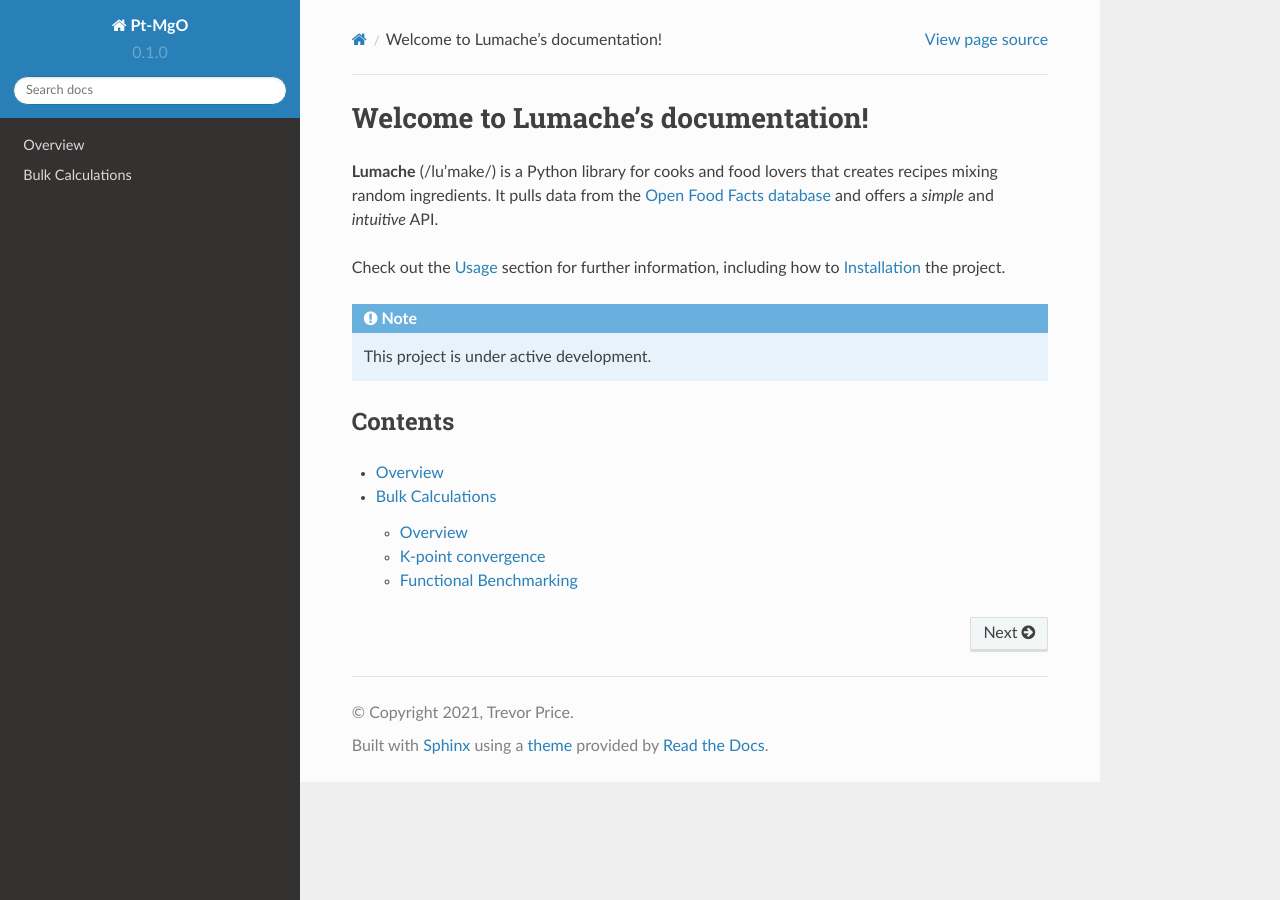
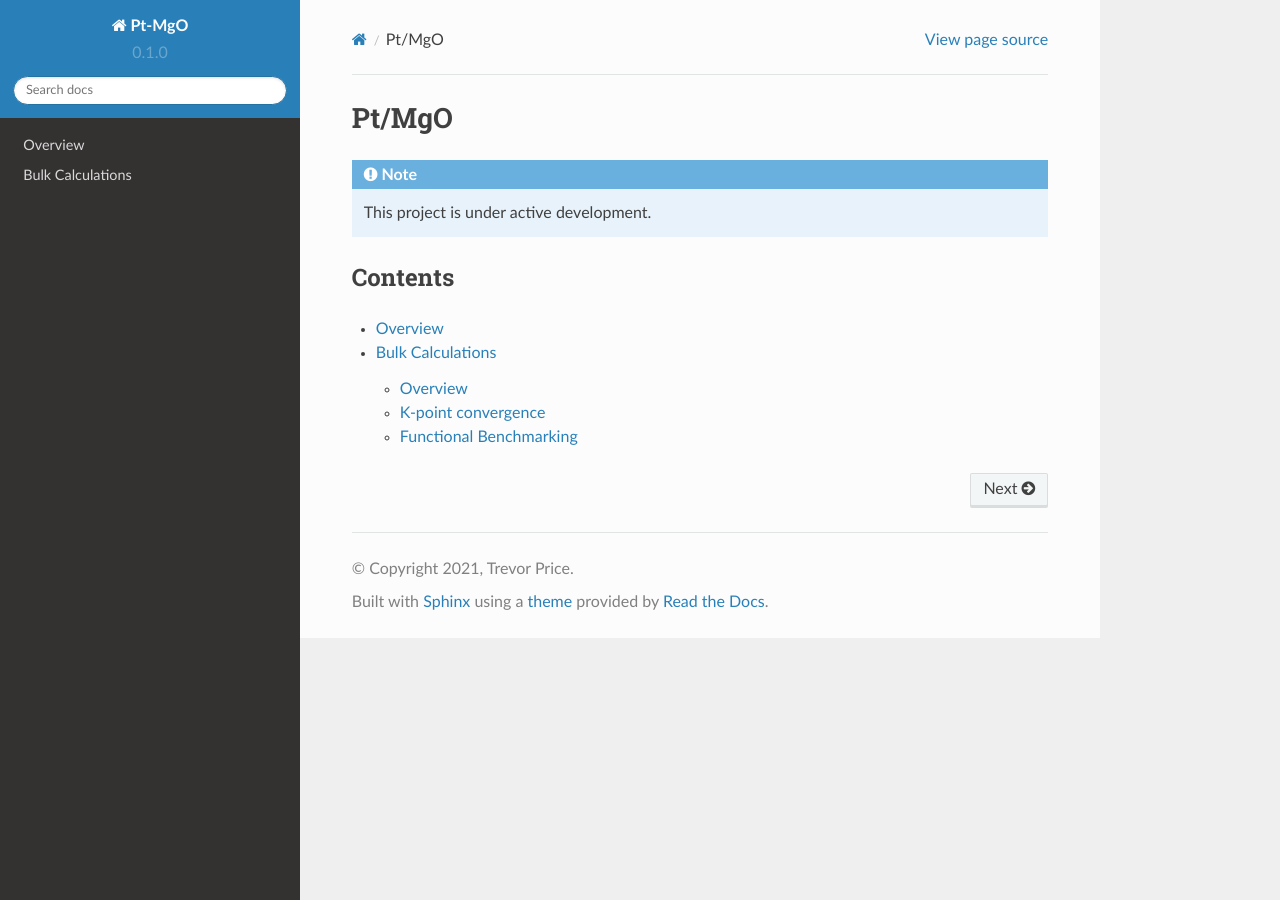
Before and after one commit to tdprice-858/Pt-MgO, a Sphinx documentation site: the page built from docs/source/index.rst, in a window 1280 px wide. Built offline with Sphinx 7.4.7 and the Read the Docs theme 2.0.0, drawn with Linux system fonts in a browser that asks for light colours.

Commit message:
Update index.rst

```diff
--- a/docs/source/index.rst
+++ b/docs/source/index.rst
@@ -1,13 +1,5 @@
-Welcome to Lumache's documentation!
+Pt/MgO
 ===================================
-
-**Lumache** (/lu'make/) is a Python library for cooks and food lovers
-that creates recipes mixing random ingredients.
-It pulls data from the `Open Food Facts database <https://world.openfoodfacts.org/>`_
-and offers a *simple* and *intuitive* API.
-
-Check out the :doc:`usage` section for further information, including
-how to :ref:`installation` the project.
 
 .. note::
 
```
